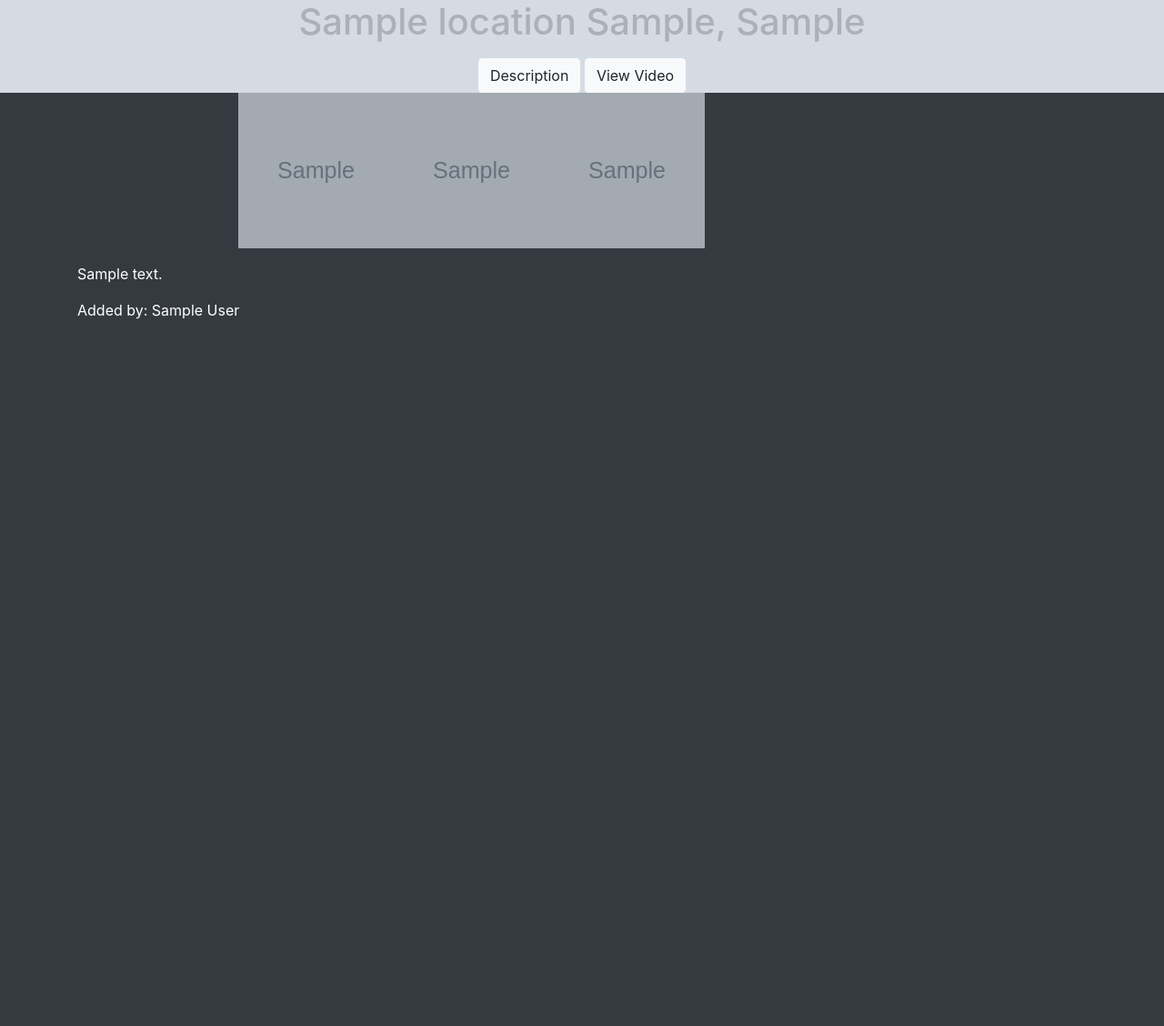
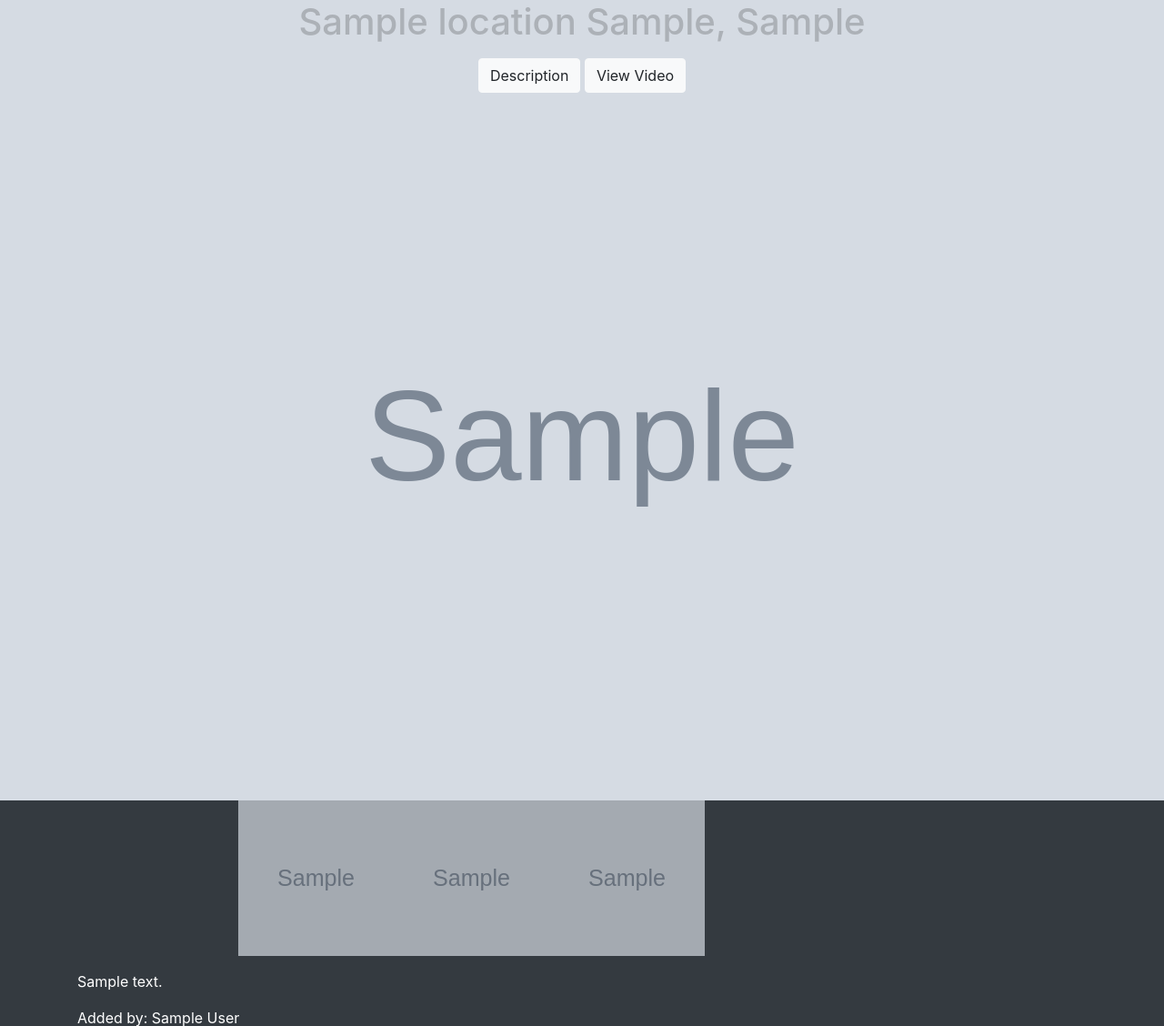
Before and after one commit to BobbyGifford/AncientArchitectureDjango, a Django app: page /locations/1 in a window 1280 px wide. Shown: the part 56-1184 px from the top of the page at 91% size. Before the commit the page ends 407 px from the top, so only its background shows below. Run offline with Django 3.2, Linux system fonts and the light colour scheme; tables that the repository leaves empty hold one stand-in row (values such as "Sample post"); grey boxes marked "Sample" are stand-in pictures; some libraries are stand-ins or nearby versions.

Commit message:
Moved gallery.

```diff
--- a/AncientArchitecture/static/css/style.css
+++ b/AncientArchitecture/static/css/style.css
@@ -13,6 +13,7 @@
     position: relative;
     color: rgba(51, 51, 51, 0.5);
     background-size: cover;
+    min-height: 110vh;
 }
 
 
```
